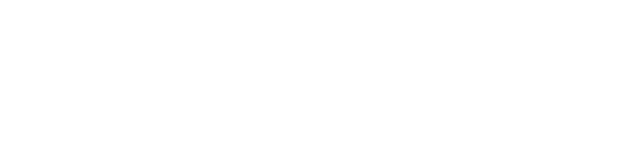
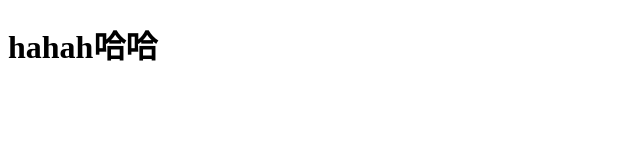
Before and after one commit to niyinmi/git-demo, a plain HTML site: page index.html in a window 1280 px wide. Shown: the whole page, without its empty margins (0-640 px from the left). Drawn offline with Linux system fonts and the light colour scheme.

Commit message:
第二次提交

```diff
--- a/index.html
+++ b/index.html
@@ -7,6 +7,6 @@
   <title>Document</title>
 </head>
 <body>
-
+  <h1>hahah哈哈</h1>
 </body>
 </html>
```
